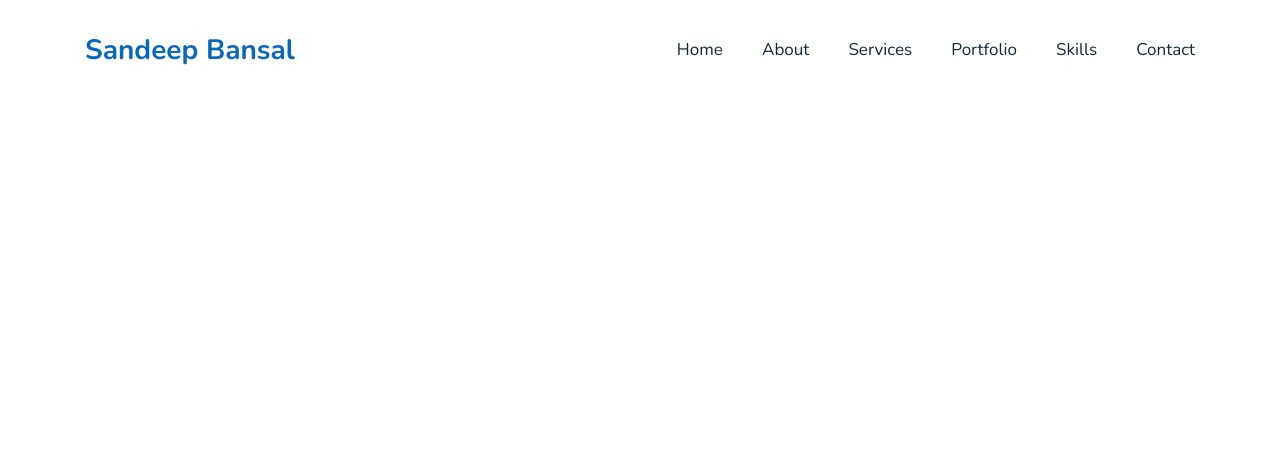
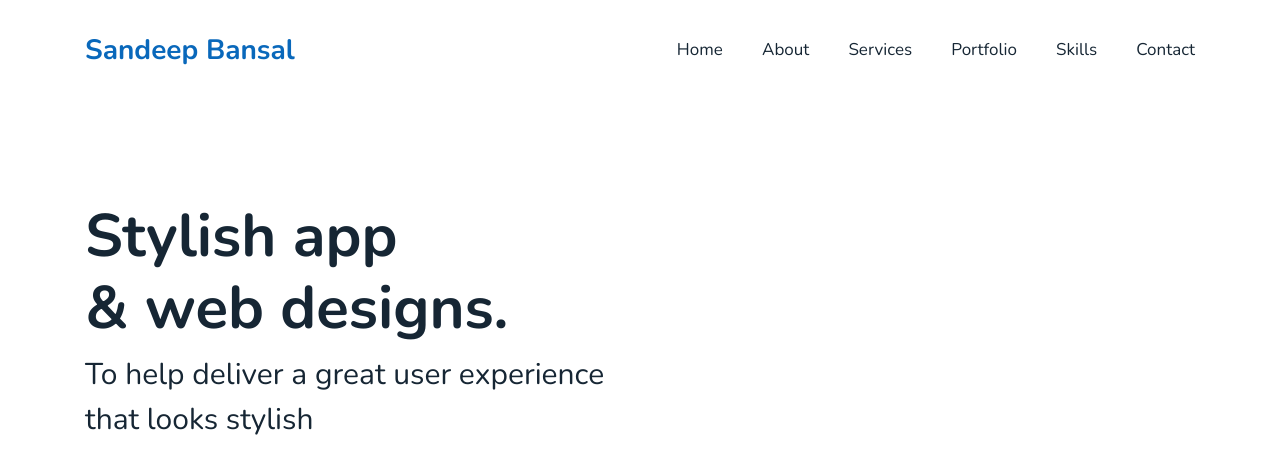
Before and after one commit to userSandeepB/my-portfolio, a plain HTML site: page index.html in a window 1280 px wide. Drawn offline with nearby package versions, Linux system fonts and the light colour scheme.

Commit message:
jumbo-heading

```diff
--- a/css/style.css
+++ b/css/style.css
@@ -15,9 +15,21 @@ body {
   font-weight: 400;
 }
 
+/* Typography */
+.jumbo-heading {
+  font-size: 60px;
+  font-weight: 700;
+  color: var(--text-color);
+}
+.jumbo-para {
+  font-size: 30px;
+  color: var(--text-color);
+}
+
 /* Header */
 .header {
   height: 100px;
+  margin-bottom: 100px;
 }
 .header-main {
   height: 100px;
--- a/index.html
+++ b/index.html
@@ -42,5 +42,21 @@
         </div>
       </div>
     </nav>
+    <div class="container">
+      <section>
+        <div class="row">
+          <div class="col-sm-12 col-md-6 col-lg-6">
+            <h1 class="jumbo-heading">
+              Stylish app <br />
+              & web designs.
+            </h1>
+            <p class="jumbo-para">
+              To help deliver a great user experience that looks stylish
+            </p>
+          </div>
+          <div class="col-sm-12 col-md-6 col-lg-6"></div>
+        </div>
+      </section>
+    </div>
   </body>
 </html>
```
